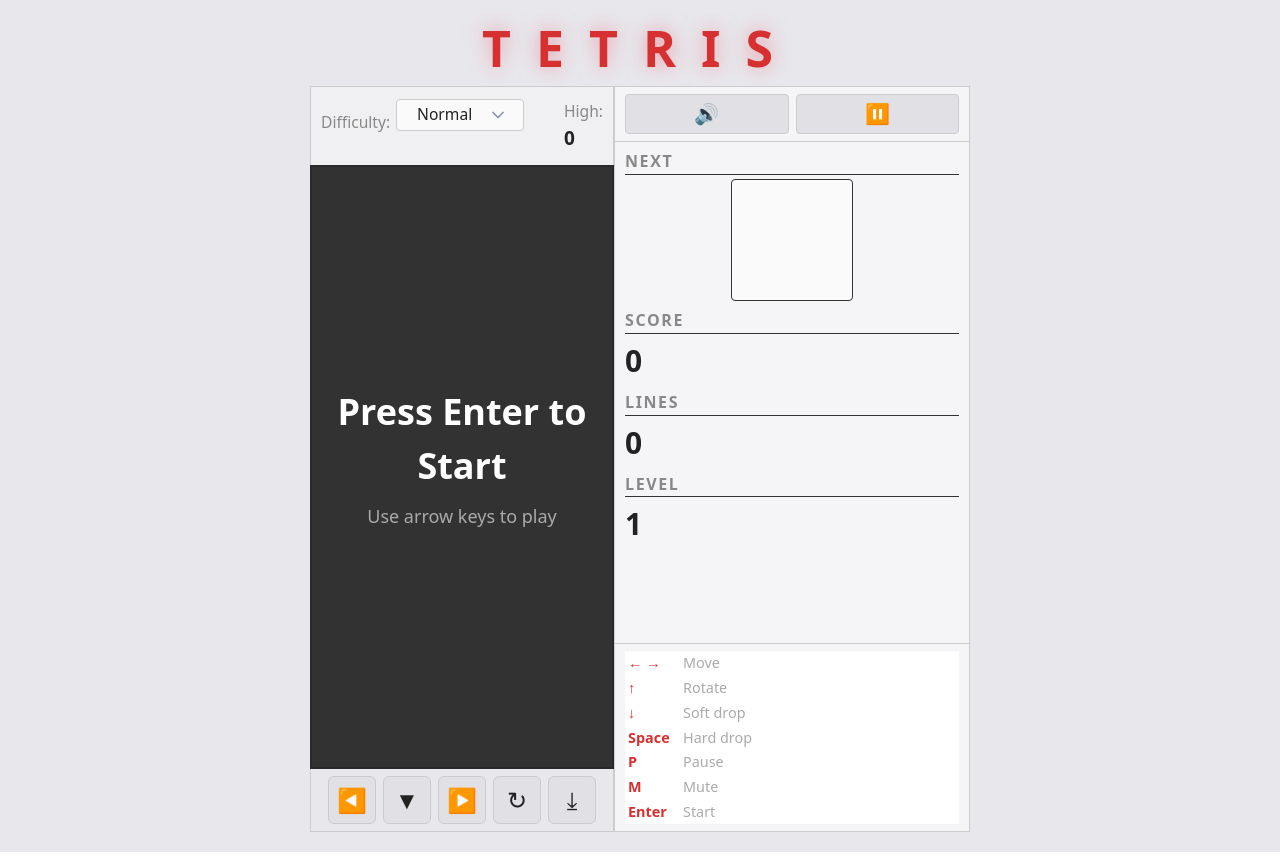
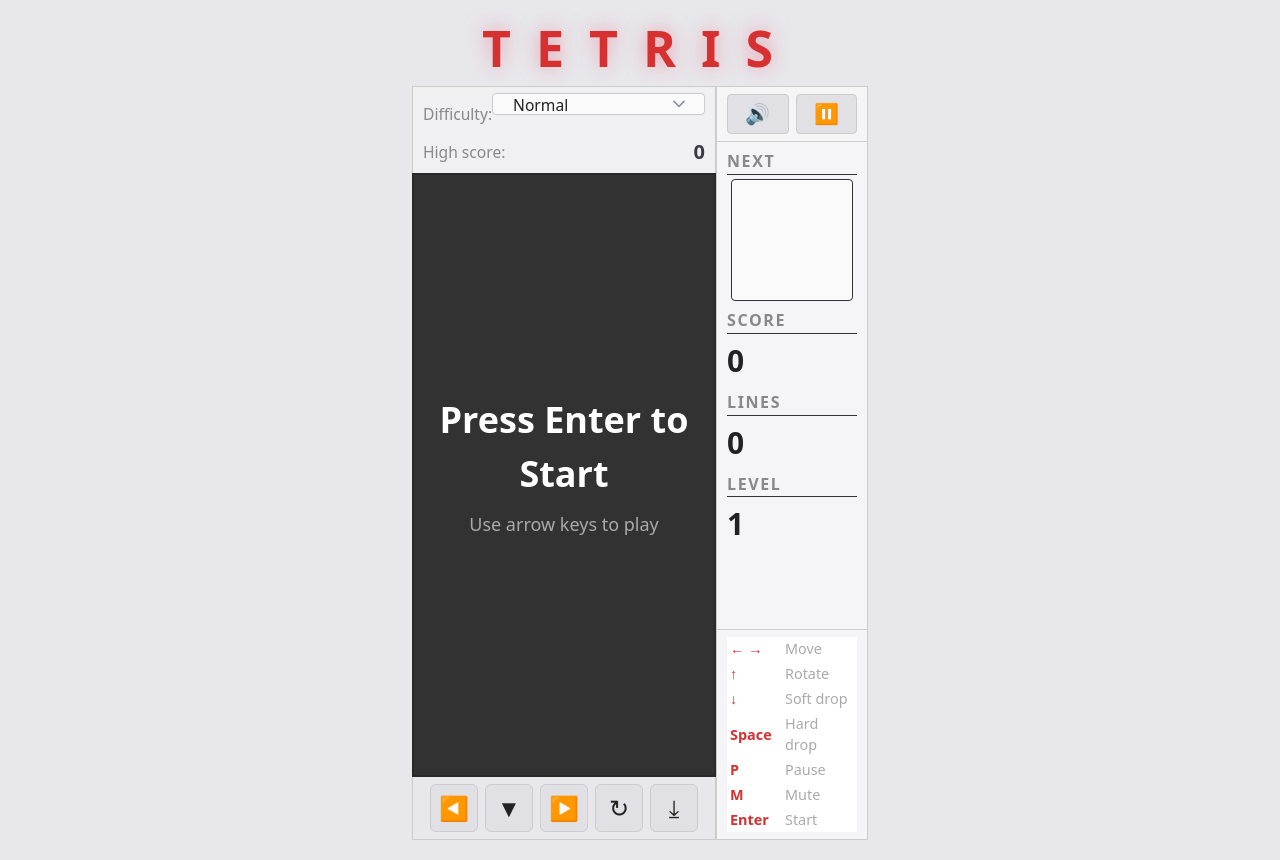
Before and after one commit to Mengfanliaoyao/course_bot_vibe_coding, a plain HTML site: page index.html in a window 1280 px wide. Drawn offline with nearby package versions, Linux system fonts and the light colour scheme.

Commit message:
change viewport arrangement

```diff
--- a/index.html
+++ b/index.html
@@ -13,14 +13,15 @@
     <div class="game-wrapper">
       <div class="left-col">
         <div class="top-bar">
-          <label class="top-label">Difficulty:
+          <div class="top-row">
+            <span class="top-label">Difficulty:</span>
             <select id="difficultySelect" class="top-select">
               <option value="normal">Normal</option>
               <option value="hard">Hard</option>
             </select>
-          </label>
-          <div class="top-hs">
-            <span class="top-label">High:</span>
+          </div>
+          <div class="top-row">
+            <span class="top-label">High score:</span>
             <strong id="highScoreDisplay">0</strong>
           </div>
         </div>
--- a/src/style.css
+++ b/src/style.css
@@ -75,35 +75,41 @@
 
 .top-bar {
   display: flex;
-  align-items: center;
-  justify-content: space-between;
-  padding: 0.35rem 0.5rem;
+  flex-direction: column;
+  gap: 0.1rem;
+  padding: 0.3rem 0.5rem;
   background: var(--top-bg);
   border: 1px solid var(--board-border);
   border-bottom: none;
 }
 
+.top-row {
+  display: flex;
+  align-items: center;
+  justify-content: space-between;
+}
+
 .top-label {
   font-size: 0.78rem;
   color: var(--muted-text);
-  display: flex;
-  align-items: center;
-  gap: 0.3rem;
+  line-height: 1.6;
 }
 
 .top-select {
   font-size: 0.78rem;
-  padding: 0.15rem 0.3rem;
+  height: 1.4em;
+  padding: 0 0.3rem;
   border-radius: 4px;
   border: 1px solid var(--board-border);
   background: var(--canvas-bg);
   color: var(--text-color);
   cursor: pointer;
+  box-sizing: border-box;
+  vertical-align: middle;
 }
 
-.top-hs strong {
-  font-size: 0.95rem;
-  color: var(--text-color);
+.top-hs {
+  display: none;
 }
 
 .board-container {
@@ -183,8 +189,8 @@
   display: flex;
   flex-direction: column;
   gap: 0;
-  min-width: 120px;
-  flex: 1;
+  width: 152px;
+  flex: none;
 }
 
 .right-col > * {
@@ -298,7 +304,6 @@
   .right-col {
     width: 100%;
     max-width: 304px;
-    min-width: unset;
   }
   .panel-actions {
     border-top: none;
```
